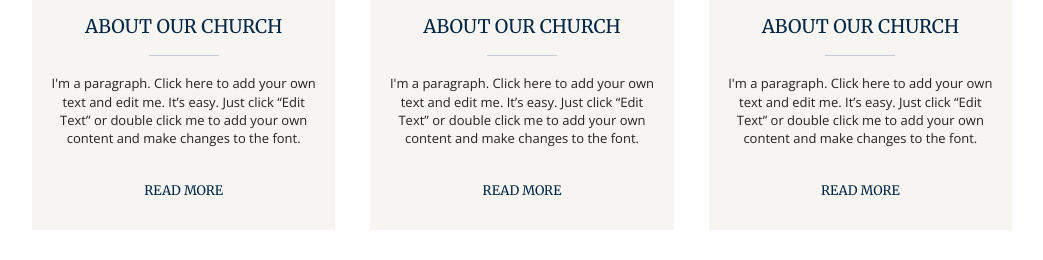
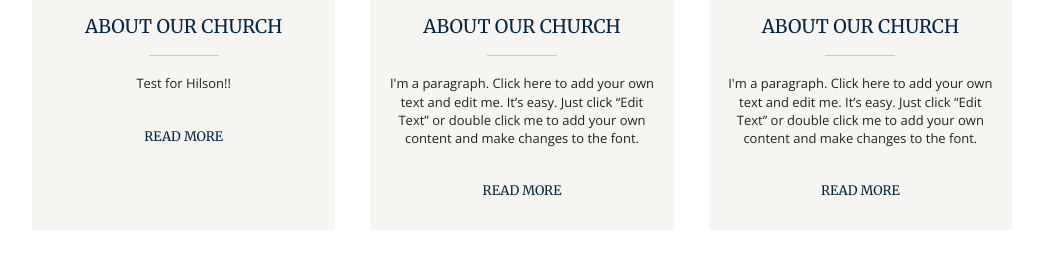
Before and after one commit to riyaadh47/hilary, a Jekyll site: the page built from index.html, in a window 1280 px wide and 900 px high, scrolled down 4585 px, cut to the strip 640-900 px from the top of the window. Shown: the whole strip, without its empty margins (118-1161 px from the left). Built offline with Jekyll 4.4.1, drawn with Linux system fonts in a browser that asks for light colours.

Commit message:
Update from Forestry.io - Updated _data/content.json

```diff
--- a/_data/content.json
+++ b/_data/content.json
@@ -3,7 +3,7 @@
     {
       "hero": "https://media.giphy.com/media/11zX9CiCLo80O4/giphy.gif",
       "heading": "ABOUT OUR CHURCH",
-      "paragraph": "I'm a paragraph. Click here to add your own text and edit me. It’s easy. Just click “Edit Text” or double click me to add your own content and make changes to the font.",
+      "paragraph": "Test for Hilson!!",
       "link": "http://google.com"
     },
     {
```
Also changed, not shown: .forestry/front_matter/templates/default.yml.
